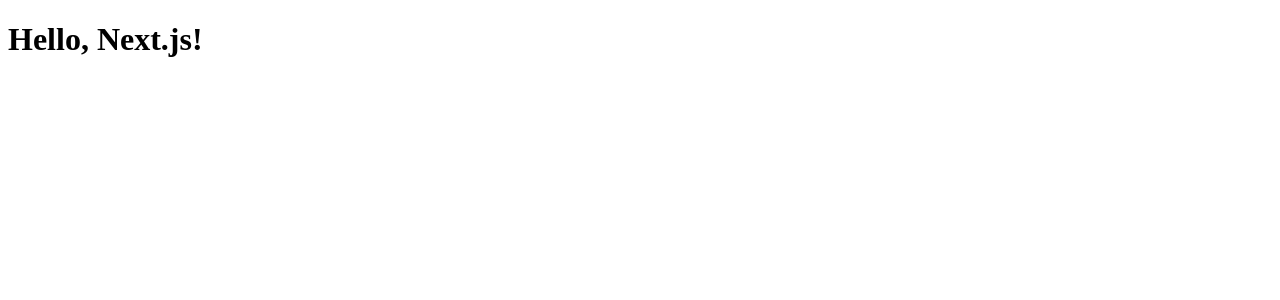
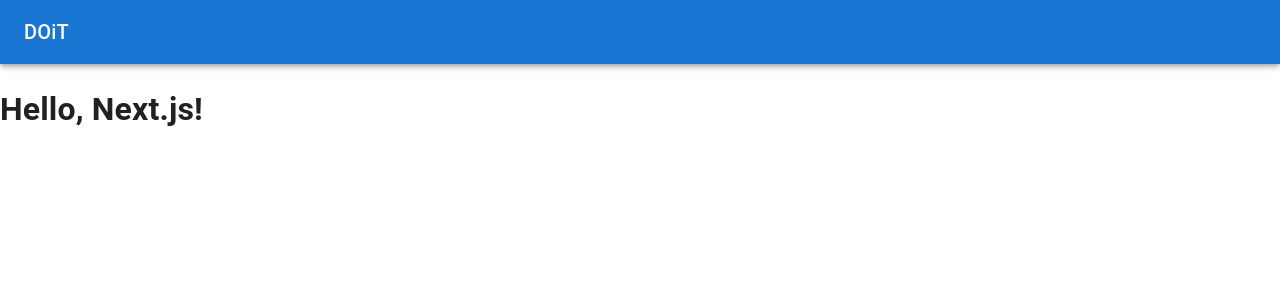
Before and after one commit to MariiaZhk/postboard-app-nextjs, a Next.js app: page / in a window 1280 px wide. Shown: the top 300 px of the page. Built offline with nearby package versions, Linux system fonts and the light colour scheme.

Commit message:
store, storeProvider and layout general configuration

```diff
--- /dev/null
+++ b/src/app/StoreProvider.jsx
@@ -0,0 +1,14 @@
+"use client";
+
+import { useRef } from "react";
+import { Provider } from "react-redux";
+import { store } from "@/store/index";
+
+export default function StoreProvider({ children }) {
+  const storeRef = useRef(null);
+  if (!storeRef.current) {
+    storeRef.current = store();
+  }
+
+  return <Provider store={storeRef.current}>{children}</Provider>;
+}
--- a/src/app/layout.js
+++ b/src/app/layout.js
@@ -1,7 +1,20 @@
+import NavBar from "@/components/NavBar";
+import StoreProvider from "./StoreProvider";
+
+export const metadata = {
+  title: "Post Board App",
+  description: "DOiT MVP posts board application",
+};
+
 export default function RootLayout({ children }) {
   return (
     <html lang="en">
-      <body>{children}</body>
+      <body>
+        <StoreProvider>
+          <NavBar />
+          {children}
+        </StoreProvider>
+      </body>
     </html>
   );
 }
--- /dev/null
+++ b/src/components/NavBar.jsx
@@ -0,0 +1,16 @@
+import { CssBaseline, AppBar, Toolbar, Typography } from "@mui/material";
+
+export default function NavBar() {
+  return (
+    <>
+      <CssBaseline />
+      <AppBar position="static">
+        <Toolbar>
+          <Typography variant="h6" color="inherit" noWrap>
+            DOiT
+          </Typography>
+        </Toolbar>
+      </AppBar>
+    </>
+  );
+}
--- /dev/null
+++ b/src/store/index.js
@@ -0,0 +1,12 @@
+import { configureStore } from "@reduxjs/toolkit";
+import themeReducer from "./themeSlice";
+import postsReducer from "./postsSlice";
+
+export const store = () => {
+  return configureStore({
+    reducer: {
+      theme: themeReducer,
+      posts: postsReducer,
+    },
+  });
+};
--- /dev/null
+++ b/src/store/postsSlice.js
@@ -0,0 +1,15 @@
+import { createSlice } from "@reduxjs/toolkit";
+
+const postsSlice = createSlice({
+  name: "posts",
+  initialState: {
+    items: [],
+    loading: false,
+  },
+  reducers: {},
+  extraReducers: (builder) => {
+    builder;
+  },
+});
+
+export default postsSlice.reducer;
--- /dev/null
+++ b/src/store/themeSlice.js
@@ -0,0 +1,14 @@
+import { createSlice } from "@reduxjs/toolkit";
+
+const themeSlice = createSlice({
+  name: "theme",
+  initialState: { mode: "light" },
+  reducers: {
+    toggleTheme: (state) => {
+      state.mode = state.mode === "light" ? "dark" : "light";
+    },
+  },
+});
+
+export const { toggleTheme } = themeSlice.actions;
+export default themeSlice.reducer;
```
Also changed, not shown: package.json (+6 -1 lines), src/store/selectors.js (added), 1 other file (tests, documents, lock files or other folders).
